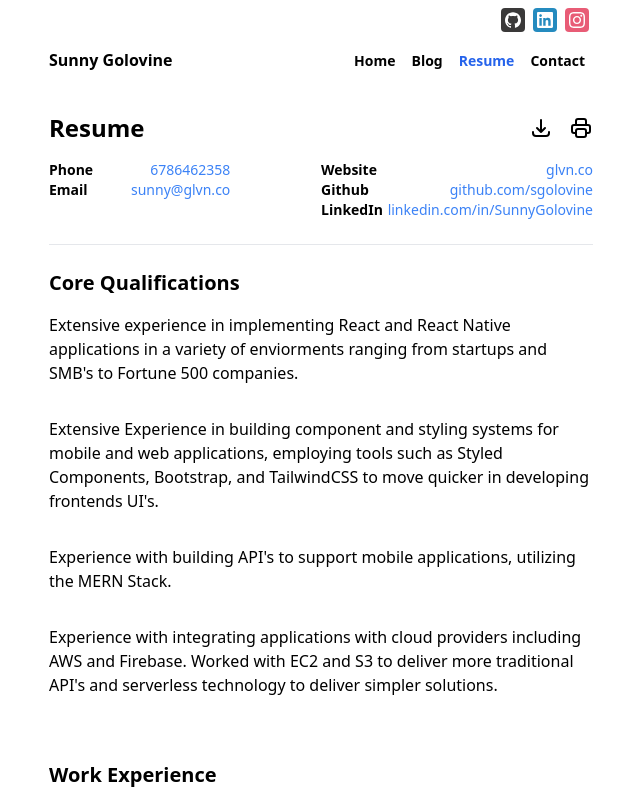
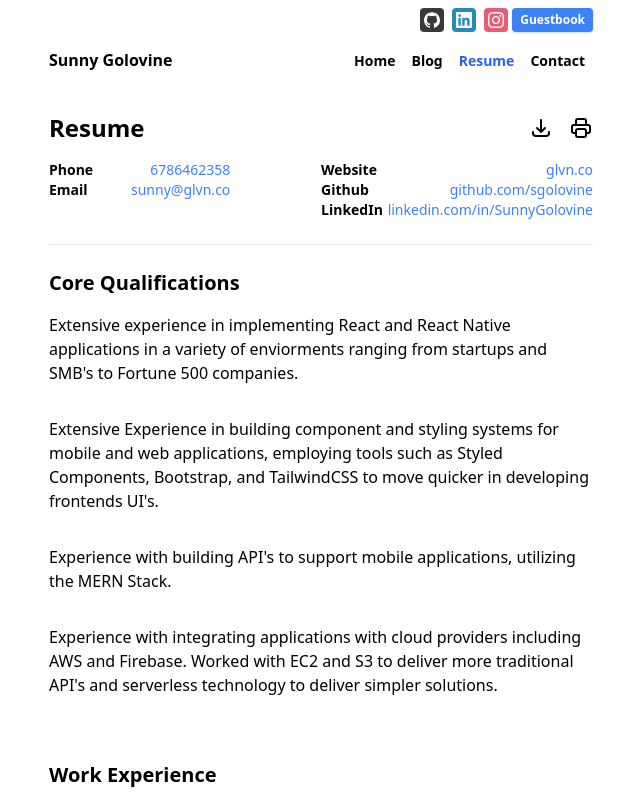
Before and after one commit to sgolovine/www-2020, a Next.js app: page /resume in a window 1280 px wide. Shown: the top 800 px of the page, without its empty margins (319-959 px from the left). Built offline with nearby package versions, Linux system fonts and the light colour scheme; what @tailwindcss/typography would draw is missing.

Commit message:
add route to guestbook

```diff
--- a/src/components/site/SocialHeader.tsx
+++ b/src/components/site/SocialHeader.tsx
@@ -1,3 +1,4 @@
+import Link from "next/link";
 import React from "react";
 import { Github, Instagram, LinkedIn } from "../icons/SocialIcons";
 
@@ -19,6 +20,11 @@ const SocialHeader = () => {
           <Instagram />
         </div>
       </a>
+      <Link href="/guestbook">
+        <a className="text-xs flex flex-row justify-center items-center px-2 bg-blue-500 text-white font-bold rounded shadow">
+          Guestbook
+        </a>
+      </Link>
     </div>
   );
 };
```
